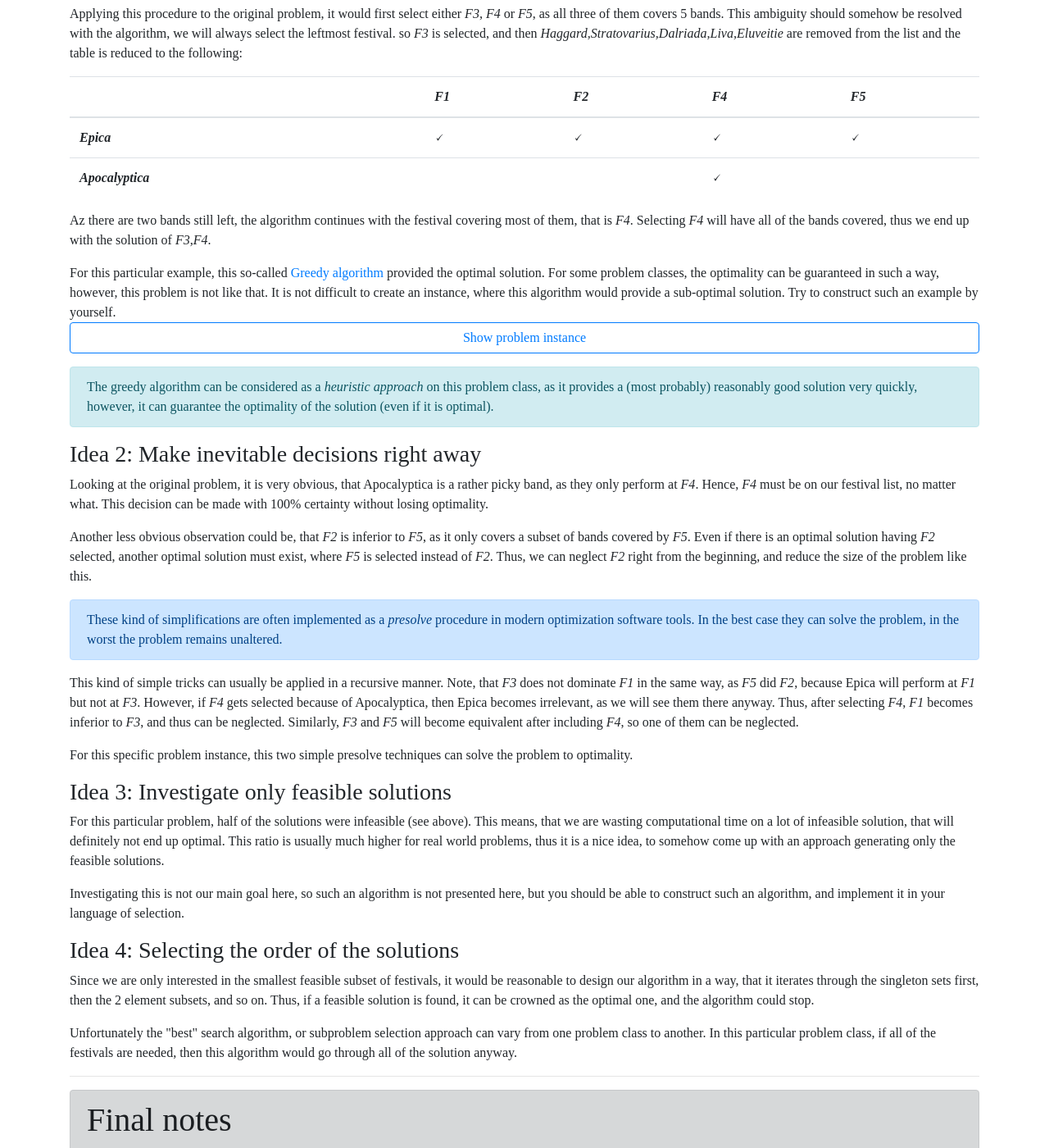
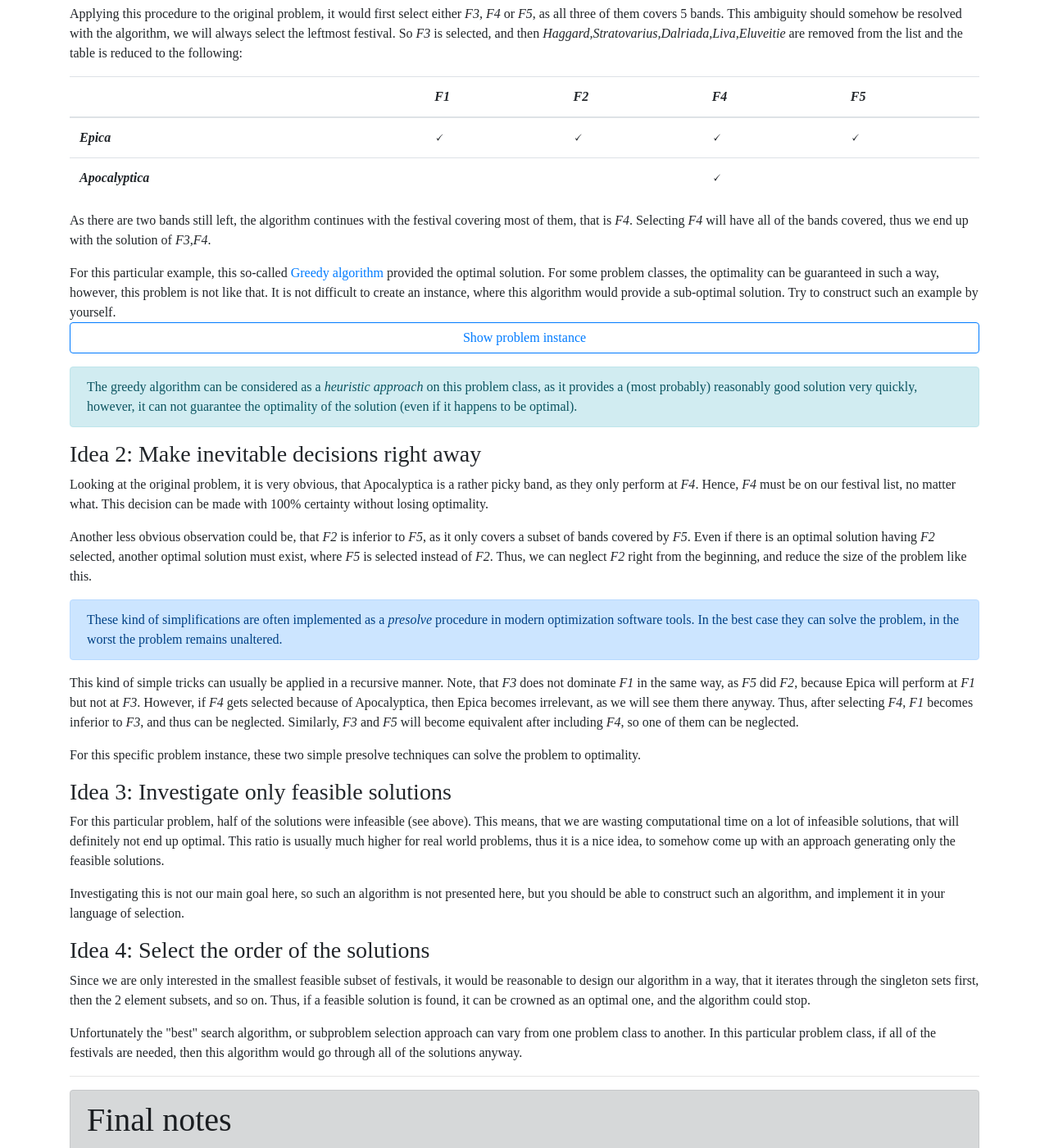
Before and after one commit to hegyhati/IMOLS, a Jekyll site: the page built from pages/motivational_festival.html, in a window 1280 px wide and 1400 px high, scrolled down 1805 px. Shown: the whole window at 82% size. Built offline with Jekyll 4.4.1, drawn with Linux system fonts in a browser that asks for light colours; nearby versions of some CDN libraries; formulas are drawn with MathJax 3; some of the changed text lies outside the part shown.

Commit message:
Implementing recommendations from the lectors

```diff
--- a/pages/motivational_festival.html
+++ b/pages/motivational_festival.html
@@ -230,17 +230,17 @@
   Having the aforementioned problem with 50 festivals, the whole computation would take more than \(2^{50} / 10 ^ {17}\) seconds.
   Since \(2^{10}\)~\(10^3\), that would mean 10 milliseconds.
   That may seem acceptable for an average computer, but not for the fastest supercomputer of our time.
-  Moreover, if the problem size would increase to let's say 100, even this computer would need more than 300 thousand years.
+  Moreover, if the problem size increased to let's say 100, even this computer would need more than 300 thousand years.
   It is clear, that if we want to tackle this type of problems, with "practical" sizes in a reasonable amount of time, some accelerations are needed.
 </p>
 
-<h3>Idea 1: the Greedy algorithm</h3>
+<h3>Idea 1: Use the Greedy algorithm</h3>
 
 <p>
   A reasonable intuition says, that festivals with a lot of bands should have priority, and should be selected.
   A simple algorithm could be built upon this idea:
   <ol>
-    <li>Select and include the festival with the most bands.</li>
+    <li>Select and include a festival with the most bands.</li>
     <li>Remove the bands that are covered by the selected festival</li>
     <li>If there is at least one performer left, go to Step 1.</li>
   </ol>
@@ -249,7 +249,7 @@
 <p>
   Applying this procedure to the original problem, it would first select either <var>F3,  F4</var> or <var>F5</var>, as all three of them covers 5 bands.
   This ambiguity should somehow be resolved with the algorithm, we will always select the leftmost festival.
-  so <var>F3</var> is selected, and then <var>${b1},${b2},${b4},${b6},${b7}</var> are removed from the list and the table is reduced to the following:
+  So <var>F3</var> is selected, and then <var>${b1},${b2},${b4},${b6},${b7}</var> are removed from the list and the table is reduced to the following:
 </p>
 
 <table class="table">
@@ -275,7 +275,7 @@
 </table>
 
 <p>
-  Az there are two bands still left, the algorithm continues with the festival covering most of them, that is <var>F4</var>.
+  As there are two bands still left, the algorithm continues with the festival covering most of them, that is <var>F4</var>.
   Selecting <var>F4</var> will have all of the bands covered, thus we end up with the solution of <var>F3,F4</var>.
 </p>
 
@@ -334,7 +334,7 @@
 </div>
 
 <div class="alert alert-info">
-  The greedy algorithm can be considered as a <em>heuristic approach</em> on this problem class, as it provides a (most probably) reasonably good solution very quickly, however, it can guarantee the optimality of the solution (even if it is optimal).
+  The greedy algorithm can be considered as a <em>heuristic approach</em> on this problem class, as it provides a (most probably) reasonably good solution very quickly, however, it can not guarantee the optimality of the solution (even if it happens to be optimal).
 </div>
 
 <h3>Idea 2: Make inevitable decisions right away</h3>
@@ -365,14 +365,14 @@
 </p>
 
 <p>
-  For this specific problem instance, this two simple presolve techniques can solve the problem to optimality.
+  For this specific problem instance, these two simple presolve techniques can solve the problem to optimality.
 </p>
 
 <h3>Idea 3: Investigate only feasible solutions</h3>
 
 <p>
   For this particular problem, half of the solutions were infeasible (see above).
-  This means, that we are wasting computational time on a lot of infeasible solution, that will definitely not end up optimal.
+  This means, that we are wasting computational time on a lot of infeasible solutions, that will definitely not end up optimal.
   This ratio is usually much higher for real world problems, thus it is a nice idea, to somehow come up with an approach generating only the feasible solutions.
 </p>
 
@@ -380,16 +380,16 @@
   Investigating this is not our main goal here, so such an algorithm is not presented here, but you should be able to construct such an algorithm, and implement it in your language of selection.
 </p>
 
-<h3>Idea 4: Selecting the order of the solutions</h3>
+<h3>Idea 4: Select the order of the solutions</h3>
 
 <p>
   Since we are only interested in the smallest feasible subset of festivals, it would be reasonable to design our algorithm in a way, that it iterates through the singleton sets first, then the 2 element subsets, and so on.
-  Thus, if a feasible solution is found, it can be crowned as the optimal one, and the algorithm could stop.
+  Thus, if a feasible solution is found, it can be crowned as an optimal one, and the algorithm could stop.
 </p>
 
 <p>
   Unfortunately the "best" search algorithm, or subproblem selection approach can vary from one problem class to another.
-  In this particular problem class, if all of the festivals are needed, then this algorithm would go through all of the solution anyway.
+  In this particular problem class, if all of the festivals are needed, then this algorithm would go through all of the solutions anyway.
 </p>
 
 <hr />
@@ -398,7 +398,7 @@
 
 <h1 class="alert-heading">Final notes</h1>
 
-This problem class is the called <a href="https://en.wikipedia.org/wiki/Set_cover_problem">Set covering problem</a>, which was dressed up in this festival-band theme.
+This problem class is called <a href="https://en.wikipedia.org/wiki/Set_cover_problem">Set covering problem</a>, which was dressed up in this festival-band theme.
 This problem class is known to be <a href="https://en.wikipedia.org/wiki/NP-completeness">NP-Complete</a>, i.e., unless P=NP, no "fast" algorithm can be expected to solve it for larger instances.
 
 </div>
```
